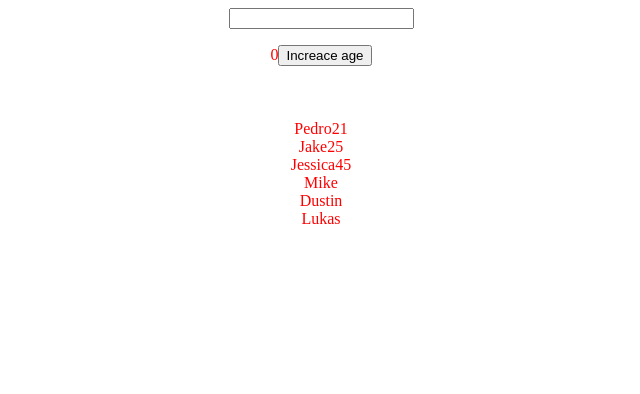
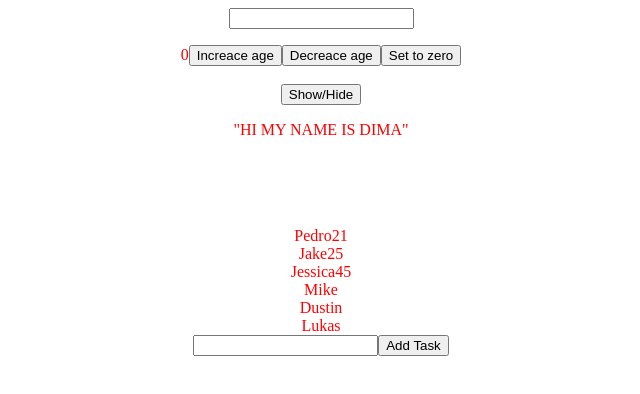
Before and after one commit to Radchenko87dmytro/social_media_website_app, a React (Create React App) app: page / in a window 1280 px wide. Shown: the top 394 px of the page, without its empty margins (319-959 px from the left). Built offline with nearby package versions, Linux system fonts and the light colour scheme.

Commit message:
Creating ToDoList.js component

```diff
--- a/src/App.js
+++ b/src/App.js
@@ -1,6 +1,7 @@
 import { useState } from 'react';
 import styles from './App.module.css';
 import User from './User';
+import ToDoList from './ToDoList';
 
 
 function App() {
@@ -16,13 +17,17 @@ function App() {
 
     const  [age, setAge]=useState(0)
     const  [text, setText]=useState("")
+    const  [visible, setVisible]=useState(true)
 
 
     const increace = ()=>{
       setAge(age+1)
-
-       // setAge(age)
-        console.log(age)
+    }
+    const Decreace = ()=>{
+      setAge(age-1)
+    }
+    const setToZero = ()=>{
+      setAge(0)
     }
 
     const typeText =(e)=>{
@@ -30,12 +35,22 @@ function App() {
       console.log(e.target.value)
     }
 
+    // const Visible =()=>{
+    //   setVisible(!visible)
+    // }
+
   return (
     <div className={styles.App1}>
       <input onChange={typeText}/>
       <p>{text}</p>
       {age}
       <button onClick={increace}>Increace age</button>
+      <button onClick={Decreace}>Decreace age</button>
+      <button onClick={setToZero}>Set to zero</button>
+      <br/>
+      <br/>
+      <button onClick={()=>setVisible(!visible)}>Show/Hide</button>
+      {visible && <p>"HI MY NAME IS DIMA"</p>}
 
       <br></br>
       <br></br>
@@ -56,12 +71,10 @@ function App() {
 
 
 
+      <ToDoList/>
 
 
 
-      {/* <Job sarary={900} position="Senior SDE" company="Amazon"/>
-      <Job sarary={1200} position="Junior SDE" company="Google"/>
-      <Job sarary={1000} position="Project Manager" company="Netflix"/> */}
     </div>
 
 
--- /dev/null
+++ b/src/ToDoList.js
@@ -0,0 +1,16 @@
+import React from 'react';
+
+const ToDoList = () => {
+    return (
+        <div>
+             <div>{/* className='addTask' */}
+                <input/>
+                <button>Add Task</button>
+            </div>
+             <div ></div>{/* className='list' */}
+        </div>
+
+    );
+};
+
+export default ToDoList;
```
